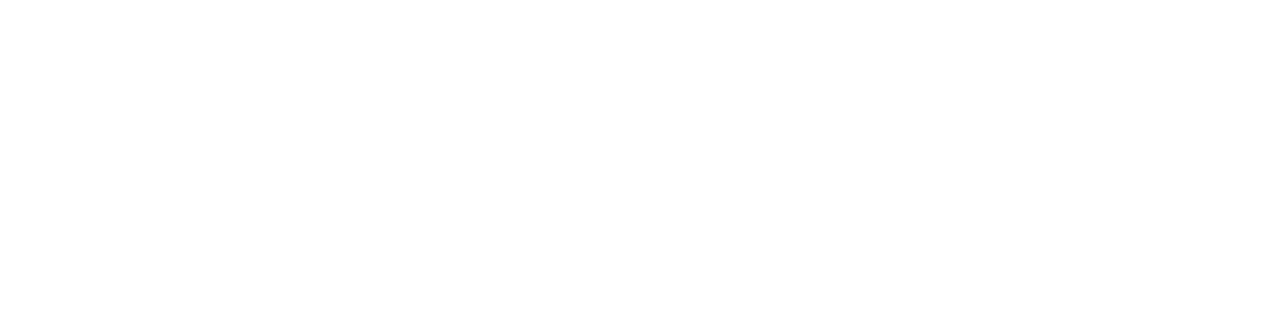
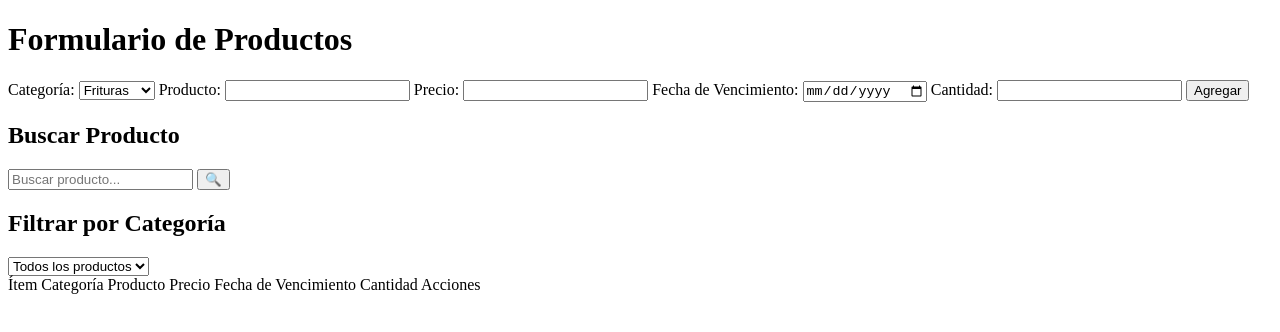
Before and after one commit to Zeipz/product-store, a plain HTML site: page index.html in a window 1280 px wide. Drawn offline with Linux system fonts and the light colour scheme.

Commit message:
Creacion de formulario Html

```diff
--- a/index.html
+++ b/index.html
@@ -1,10 +1,74 @@
 <!DOCTYPE html>
-<html>
+<html lang="es">
 <head>
-    <meta charset="UTF-8" />
-    <title>title</title>
+    <meta charset="UTF-8">
+    <meta name="viewport" content="width=device-width, initial-scale=1.0">
+    <title>Formulario de Productos</title>
+    <link rel="stylesheet" href="styles.css">
 </head>
 <body>
+    <h1>Formulario de Productos</h1>
+    <form id="product-form">
+        <label for="category">Categoría:</label>
+        <select id="category" name="category">
+            <option value="Frituras">Frituras</option>
+            <option value="Lacteos">Lacteos</option>
+            <option value="Frutas">Frutas</option>
+            <option value="Verduras">Verduras</option>
+            <option value="Limpieza">Limpieza</option>
+            <option value="Dulces">Dulces</option>
+            <option value="Carnes">Carnes</option>
+        </select>
 
+        <label for="product">Producto:</label>
+        <input type="text" id="product" name="product">
+
+        <label for="price">Precio:</label>
+        <input type="number" id="price" name="price">
+
+        <label for="expiry-date">Fecha de Vencimiento:</label>
+        <input type="date" id="expiry-date" name="expiry-date">
+
+        <label for="quantity">Cantidad:</label>
+        <input type="number" id="quantity" name="quantity">
+
+        <button type="button" id="add-button">Agregar</button>
+    </form>
+
+    <h2>Buscar Producto</h2>
+    <div class="search-container">
+        <input type="text" id="search-product" placeholder="Buscar producto...">
+        <button type="button" id="search-button">🔍</button>
+    </div>
+
+    <h2>Filtrar por Categoría</h2>
+    <select id="filter-category">
+        <option value="all">Todos los productos</option>
+        <option value="Frituras">Frituras</option>
+        <option value="Lacteos">Lacteos</option>
+        <option value="Frutas">Frutas</option>
+        <option value="Verduras">Verduras</option>
+        <option value="Limpieza">Limpieza</option>
+        <option value="Dulces">Dulces</option>
+        <option value="Carnes">Carnes</option>
+    </select>
+
+    <div id="product-list">
+        <div class="product-header">
+            <span>Ítem</span>
+            <span>Categoría</span>
+            <span>Producto</span>
+            <span>Precio</span>
+            <span>Fecha de Vencimiento</span>
+            <span>Cantidad</span>
+            <span>Acciones</span>
+        </div>
+    </div>
+
+    <div id="product-count" style="display: none;">
+        <p>La cantidad de productos agregados son: <span id="product-number">0</span></p>
+    </div>
+
+    <script src="script.js"></script>
 </body>
 </html>
```
Also changed, not shown: script.js (added), styles.css (added).
